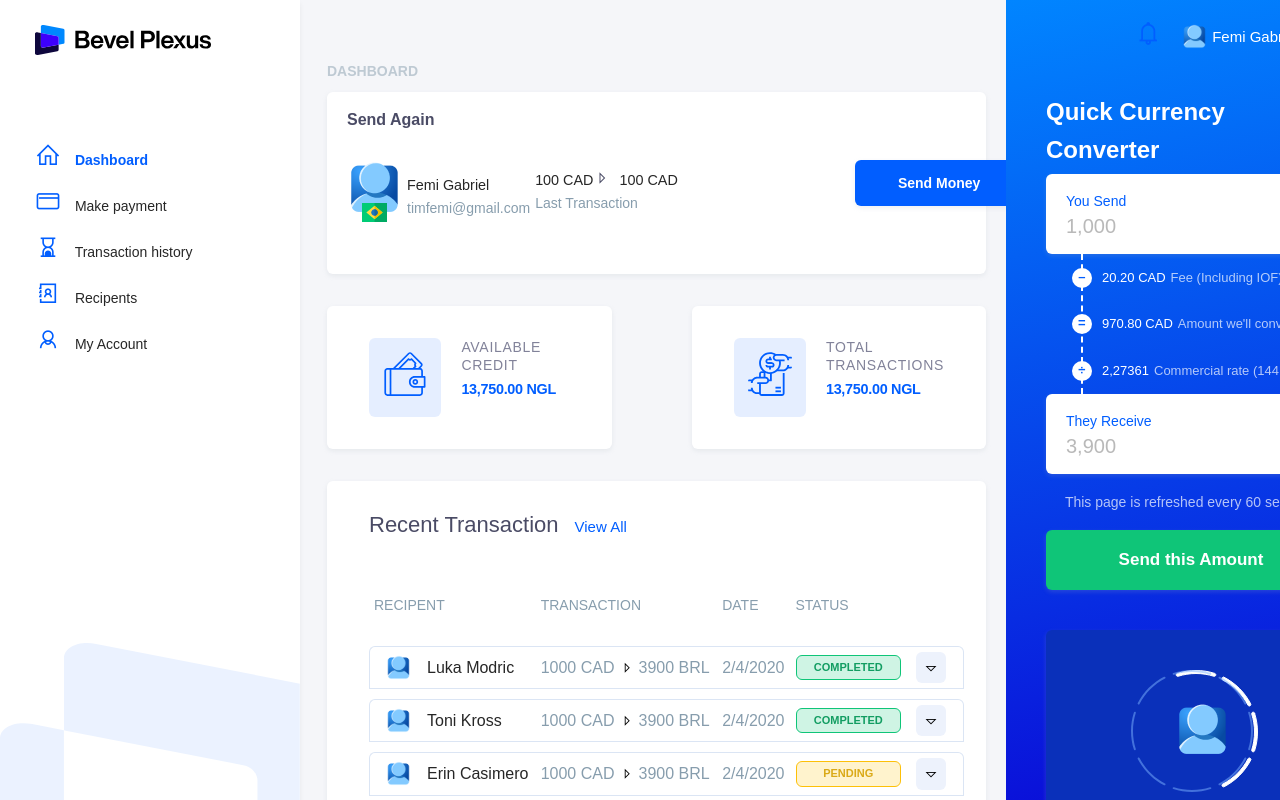
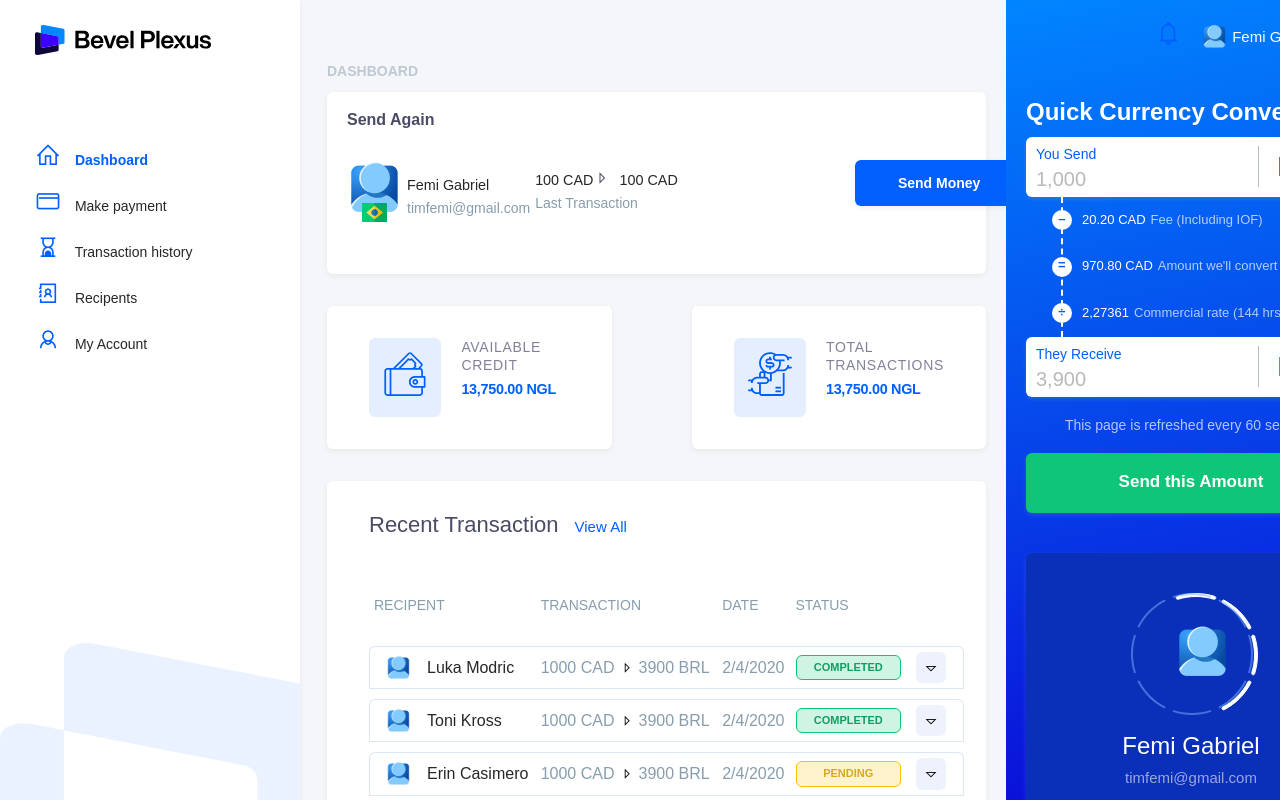
Before and after one commit to femigabriel/bexel-plus-app, a Nuxt app: page / in a window 1280 px wide. Built offline with nearby package versions, Linux system fonts and the light colour scheme; a web font is replaced by a local one.

Commit message:
dasboard width adustment

```diff
--- a/components/home/CurrencyCalculator.vue
+++ b/components/home/CurrencyCalculator.vue
@@ -82,11 +82,12 @@ label {
   justify-content: space-between;
   align-items: center;
   background-color: #fff;
-  height: 80px;
+  height: 60px;
   box-shadow: 0 2px 5px rgb(169 181 192 / 20%);
   border-radius: 6px;
-  padding: 7px 10px;
+  padding: 7px 0px;
   width: 100%;
+  max-width: 28em;
 }
 .currency-input {
   display: flex;
@@ -125,11 +126,15 @@ input {
   align-items: center;
   justify-content: flex-end;
   margin: 0;
+  padding-left: 20px;
   border-left: 1px solid #b4bec6;
   height: 90%;
 }
-.currency-icons {
-  font-size: 24px;
+.currency-dropdown p{
+  font-size: 14px;
+}
+.currency-icons .las{
+  font-size: 18px;
 }
 .currency-dropdown img {
   margin-right: 5px;
--- a/components/home/RightSidebar.vue
+++ b/components/home/RightSidebar.vue
@@ -45,8 +45,8 @@ export default { components: { CurrencyCalculator, CurrencyProfile } };
   flex-direction: column;
   overflow-y: auto;
   padding-top: 20px;
-  padding-left: 40px;
-  padding-right: 40px;
+  padding-left: 20px;
+  padding-right: 20px;
   background: linear-gradient(168.01deg, rgb(1, 133, 255), rgb(11, 7, 214));
 }
 .header {
```
